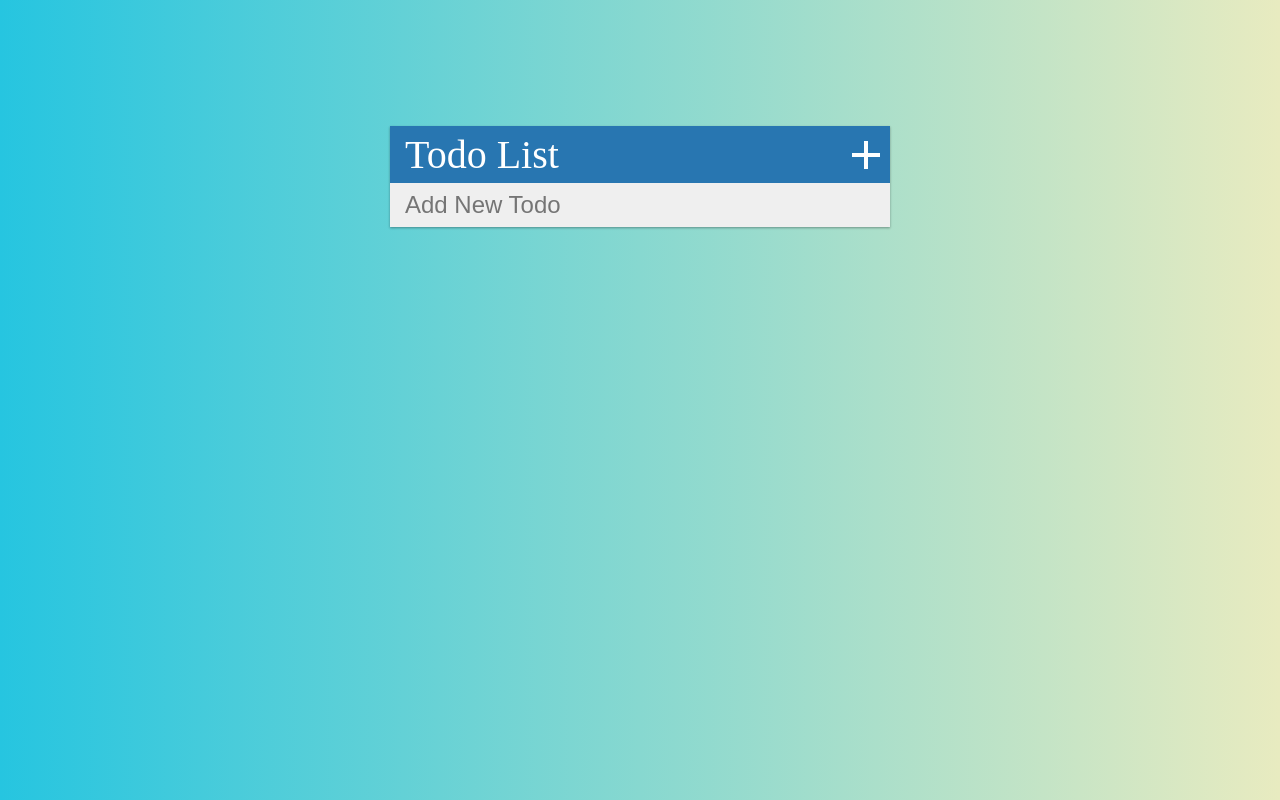
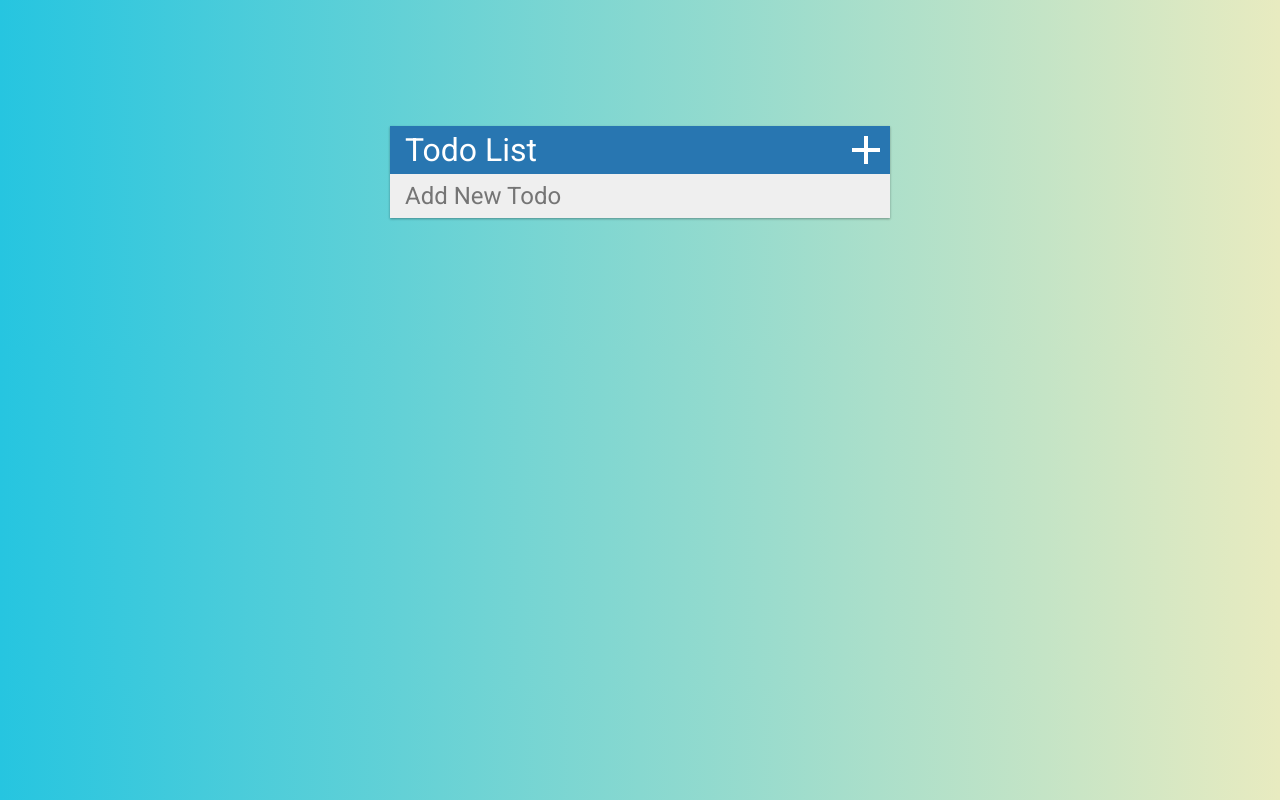
Before and after one commit to shahzaibzaheer/TodoList, a plain HTML site: page index.html in a window 1280 px wide. Drawn offline with Linux system fonts and the light colour scheme.

Commit message:
Font style changes

```diff
--- a/assets/css/todo.css
+++ b/assets/css/todo.css
@@ -1,3 +1,6 @@
+*{
+	font-family: 'Roboto', sans-serif;
+}
 body
 {
 	background: linear-gradient(90deg, #26c5e0, #e8ebc0);
@@ -21,7 +24,7 @@ body
 }
 #list-header h1
 {
-	font-size: 2.5em;
+	font-size: 2em;
 	font-weight: normal;
 	color: white;
 	margin: 0;
--- a/index.html
+++ b/index.html
@@ -2,7 +2,10 @@
 <html>
 <head>
 	<title>Todo</title>
+	<link href="https://fonts.googleapis.com/css?family=Roboto:300,400" rel="stylesheet">
+
 	<link rel="stylesheet" type="text/css" href="assets\css\todo.css">
+
 </head>
 <body>
 
```
